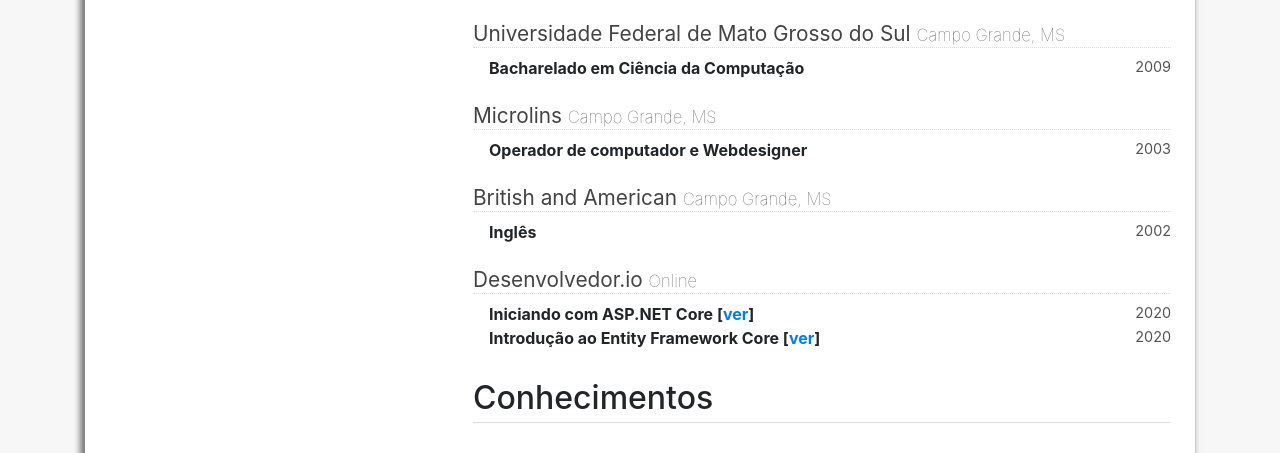
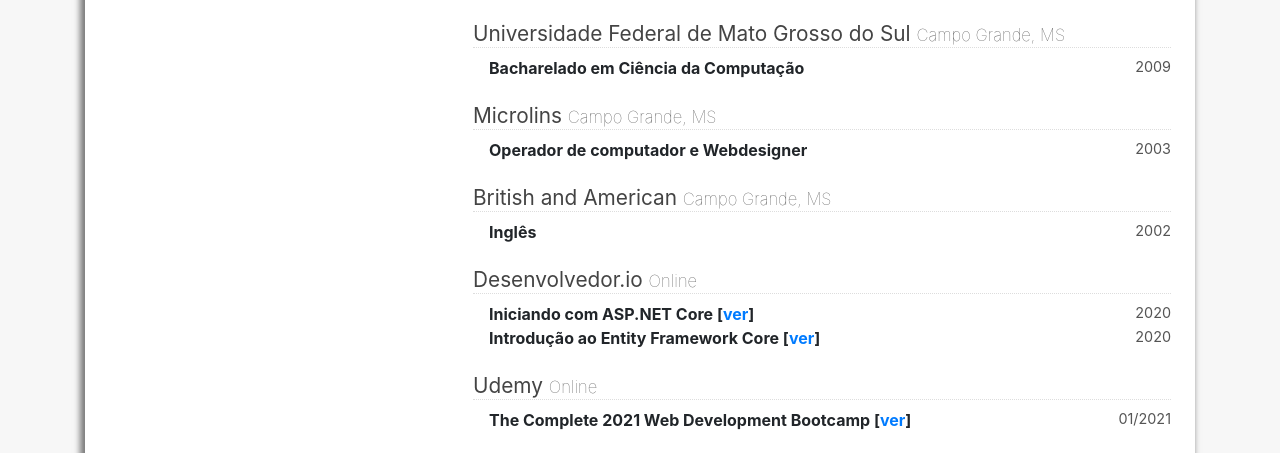
Before and after one commit to rsobaben/about, a plain HTML site: page index.html in a window 1280 px wide. Shown: the part 345-798 px from the top of the page. Drawn offline with nearby package versions, Linux system fonts and the light colour scheme.

Commit message:
bootscamp-2021-add

```diff
--- a/index.html
+++ b/index.html
@@ -109,6 +109,18 @@
                                     </div>
                                 </div>
                             </div>
+
+
+                            <div class="course-info">
+                                <h3 class="where">Udemy <small>Online</small></h3>
+                                <div class="course-detail">
+                                    <div class="which">
+                                        <strong>The Complete 2021 Web Development Bootcamp [<a href="img/boot-web-dev.png">ver</a>]</strong>
+                                        <div class="when">01/2021</div>
+                                    </div>
+                                </div>
+                            </div>
+
                         </div>
 
                         <div id="knowledge-nites">
```
Also changed, not shown: img/boot-web-dev.jpg (added).
